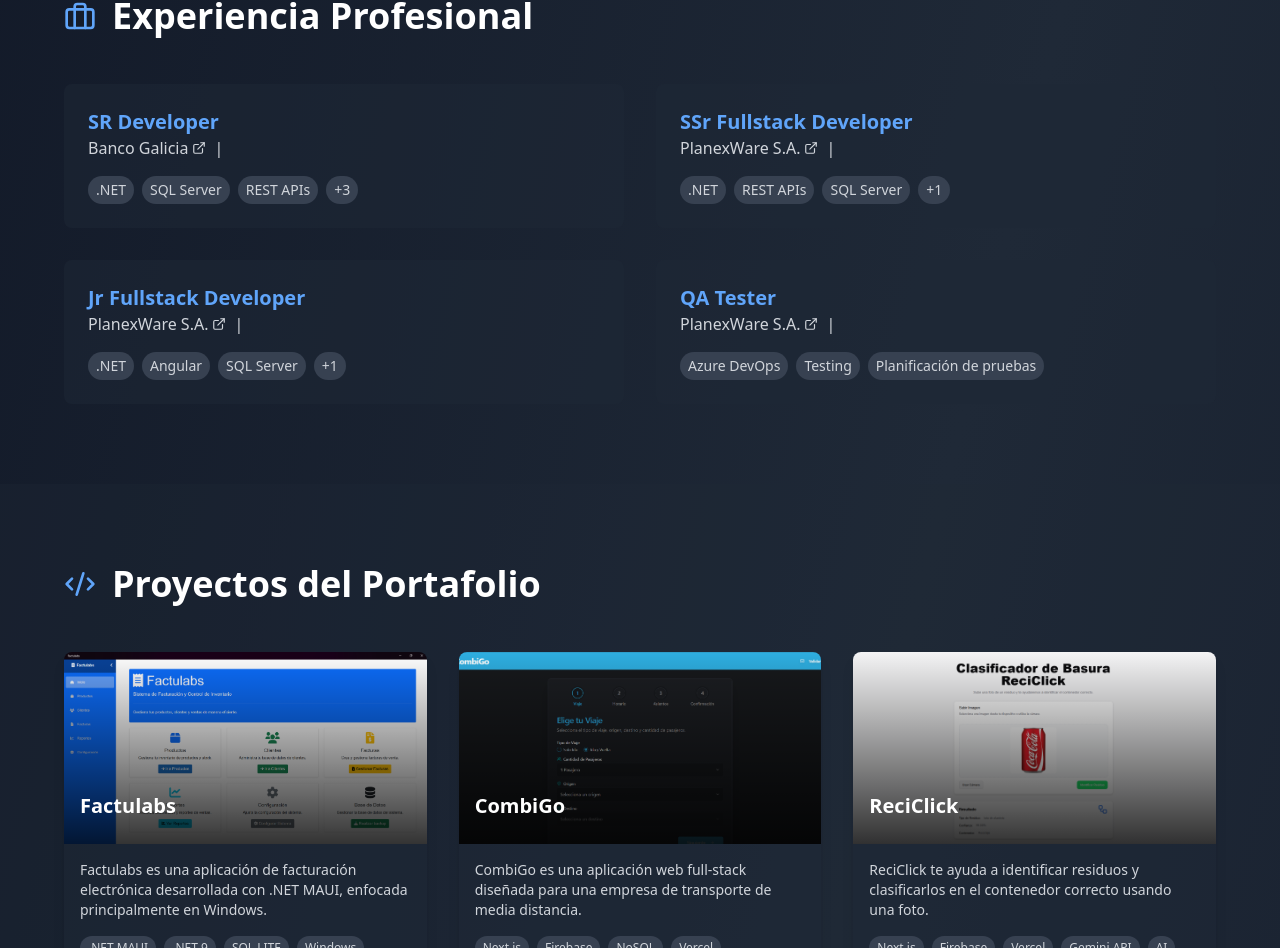
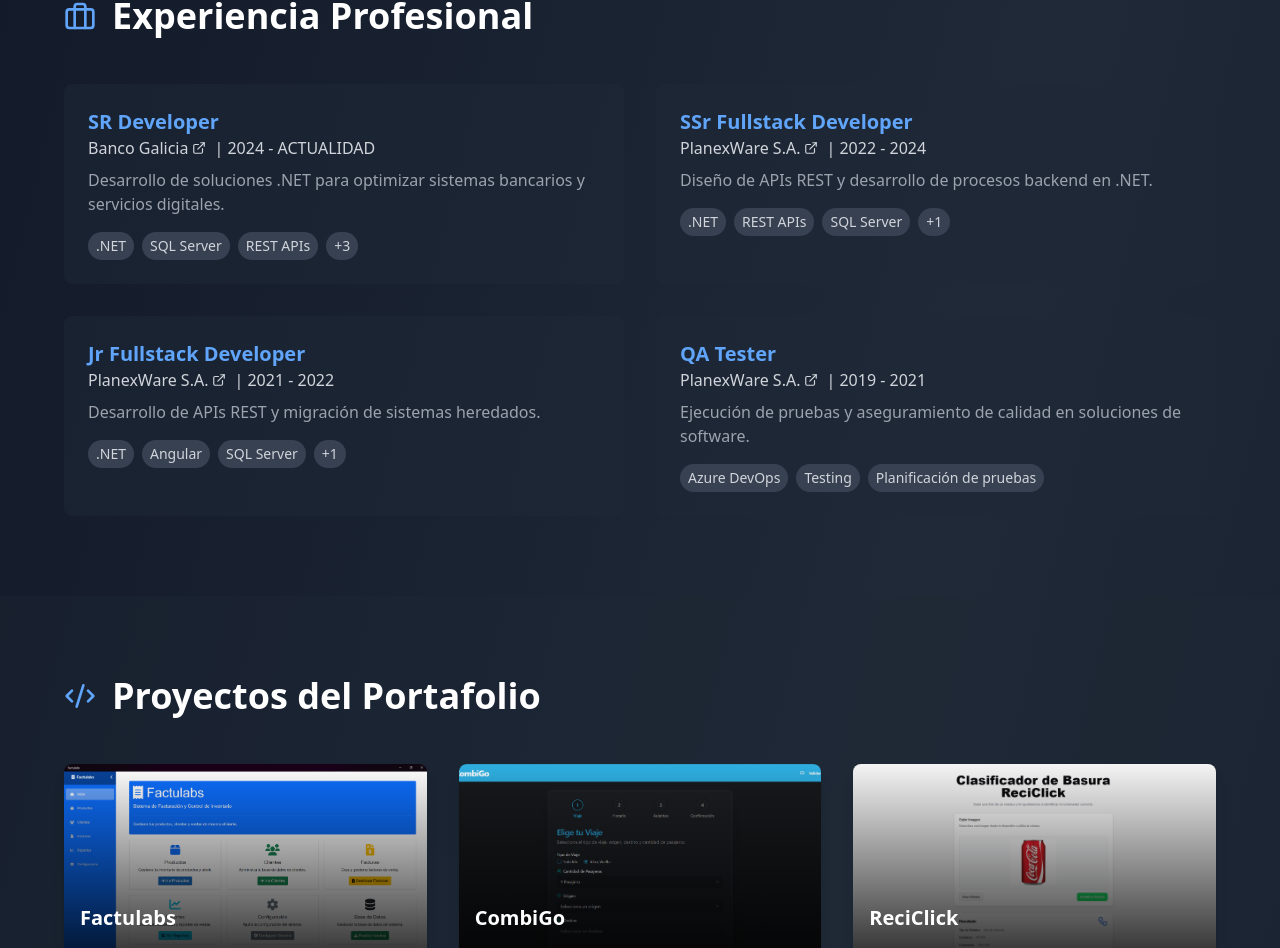
Before and after one commit to luckberonne/luckberonne, a React (Vite) app: page / in a window 1280 px wide. Shown: the part 884-1832 px from the top of the page. Built offline with nearby package versions, Linux system fonts and the light colour scheme.

Commit message:
Fix type definition for experiencesData and enable debug mode for SpeedInsights component

```diff
--- a/src/App.tsx
+++ b/src/App.tsx
@@ -72,7 +72,7 @@ function App() {
         t={{
           experience: t.experience,
           experienceDetails: t.experienceDetails,
-          experiencesData: undefined,
+          experiencesData: t.experiencesData,
           showMore: t.showMore,
           showLess: t.showLess,
         }}
```
Also changed, not shown: src/components/Experiences.tsx (+9 -1 lines).
